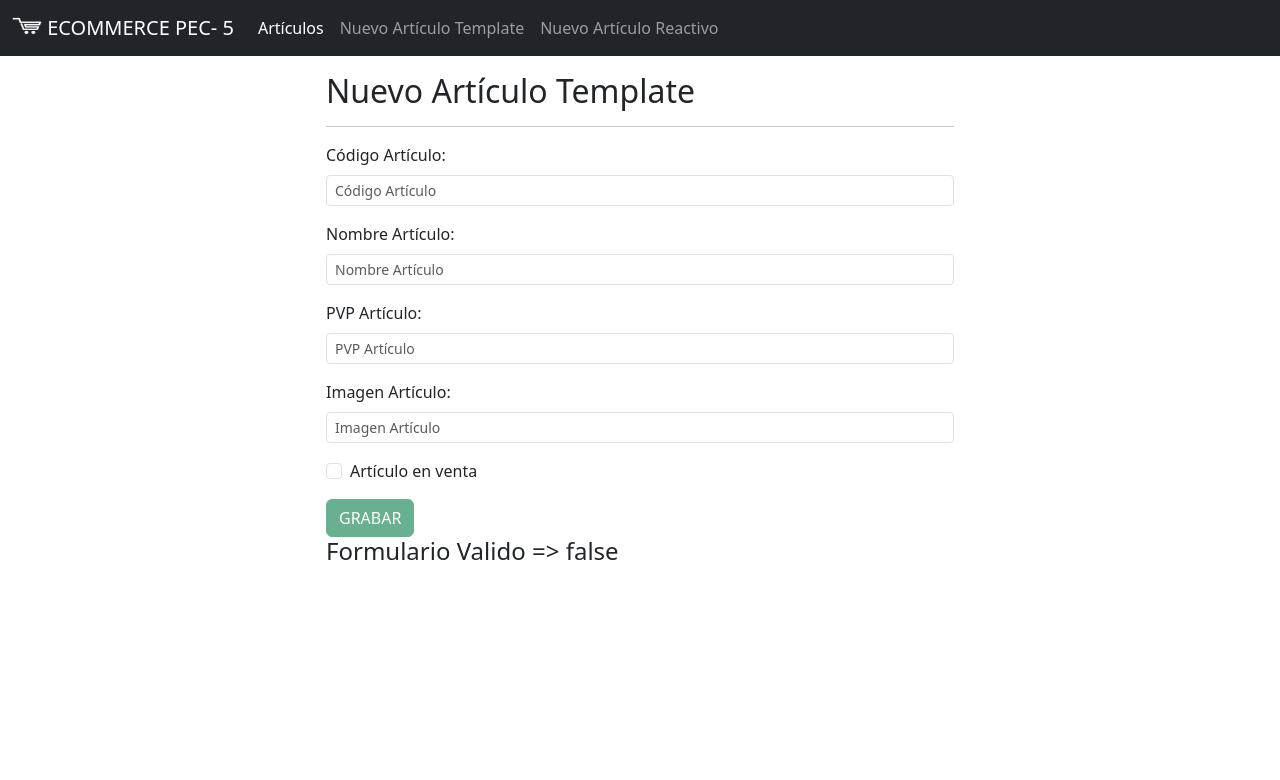
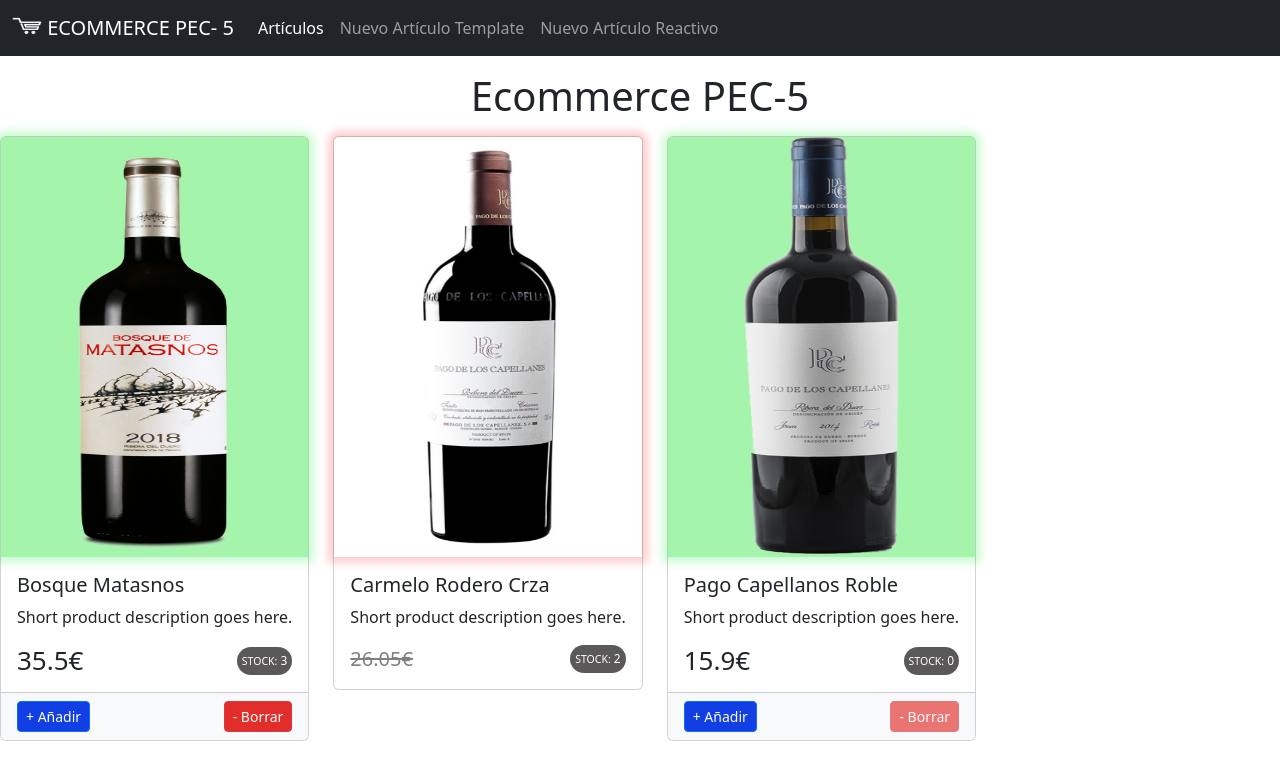
Before and after one commit to ajfp2/frontend-ecommerce, an Angular app: page / in a window 1280 px wide. Shown: the top 780 px of the page. Built offline with nearby package versions, Linux system fonts and the light colour scheme.

Commit message:
PEC5- Acabada

```diff
--- a/src/app/app.component.ts
+++ b/src/app/app.component.ts
@@ -9,9 +9,9 @@ import { Component } from '@angular/core';
 export class AppComponent {
     title = 'ecommerce';
 
-    url = "template";
+    url = "inicio";
     onChangeMenu(ev){
-        console.log("Menú:", ev);
+        // console.log("Menú:", ev);
         this.url = ev;
     }
 }
--- a/src/app/menus/navbar/navbar.component.html
+++ b/src/app/menus/navbar/navbar.component.html
@@ -14,13 +14,13 @@
         <div class="collapse navbar-collapse" id="navbarNav">
             <ul class="navbar-nav">
                 <li class="nav-item">
-                    <a class="nav-link active" aria-current="page" href="#" (click)="menuClick($event, 'inicio');">Artículos</a>
+                    <a class="nav-link" [class]="urlActive === 'inicio' ? 'active' : ''" aria-current="page" href="#" (click)="menuClick($event, 'inicio');">Artículos</a>
                 </li>
                 <li class="nav-item">
-                    <a class="nav-link" href="#" (click)="menuClick($event, 'template');">Nuevo Artículo Template</a>
+                    <a class="nav-link" href="#" [class]="urlActive === 'template' ? 'active' : ''" (click)="menuClick($event, 'template');">Nuevo Artículo Template</a>
                 </li>
                 <li class="nav-item">
-                    <a class="nav-link" href="#" (click)="menuClick($event, 'reactivo');">Nuevo Artículo Reactivo</a>
+                    <a class="nav-link" href="#" [class]="urlActive === 'reactivo' ? 'active' : ''" (click)="menuClick($event, 'reactivo');">Nuevo Artículo Reactivo</a>
                 </li>
             </ul>
         </div>
--- a/src/app/menus/navbar/navbar.component.ts
+++ b/src/app/menus/navbar/navbar.component.ts
@@ -10,10 +10,12 @@ import { Component, EventEmitter, Output } from '@angular/core';
 export class NavbarComponent {
 
     @Output() private url: EventEmitter<string> = new EventEmitter();
+    public urlActive = 'inicio';
 
     menuClick(ev, urlText){
         // console.log("Click en", ev);
-        console.log("url a", urlText);
+        this.urlActive = urlText;
+        // console.log("url a", urlText);
         this.url.emit(urlText);
 
     }
```
